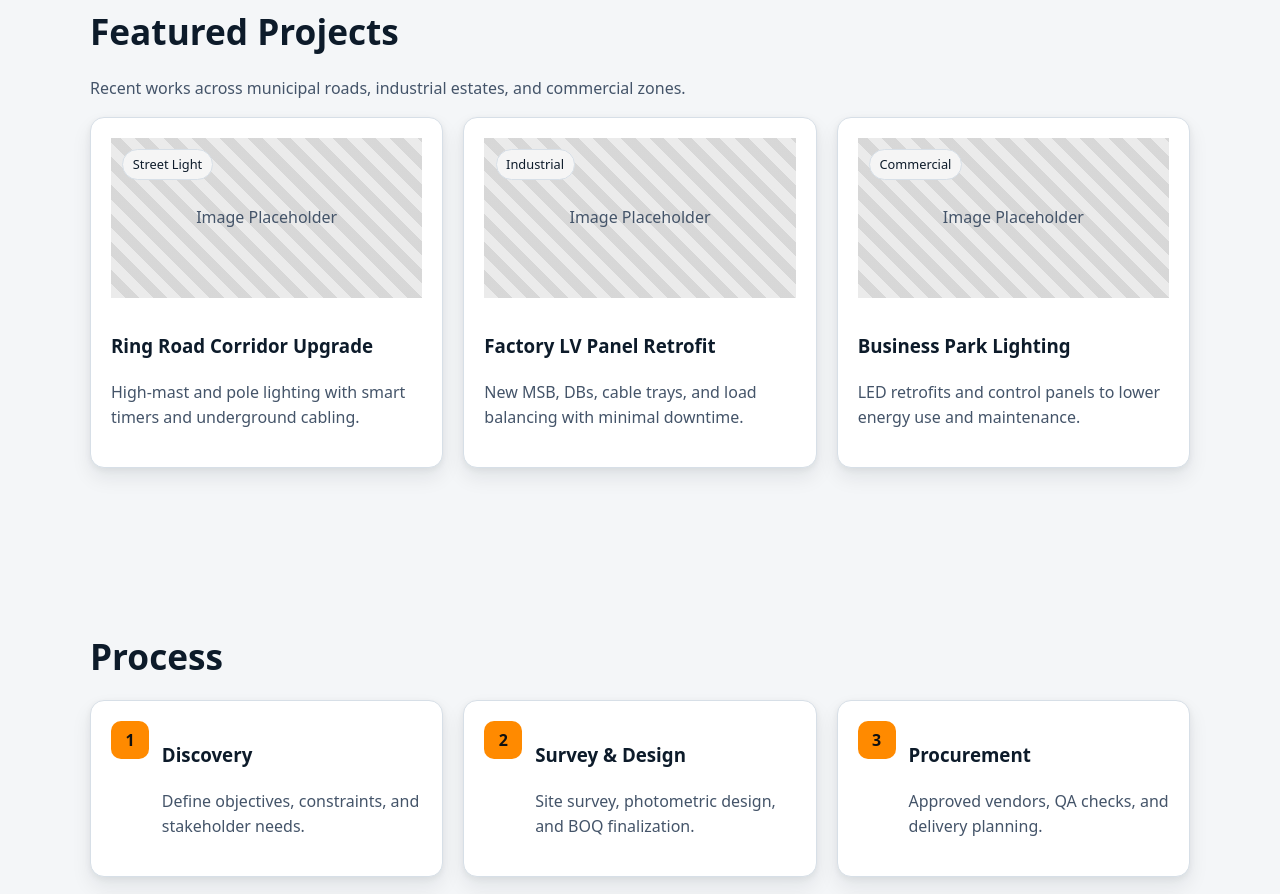
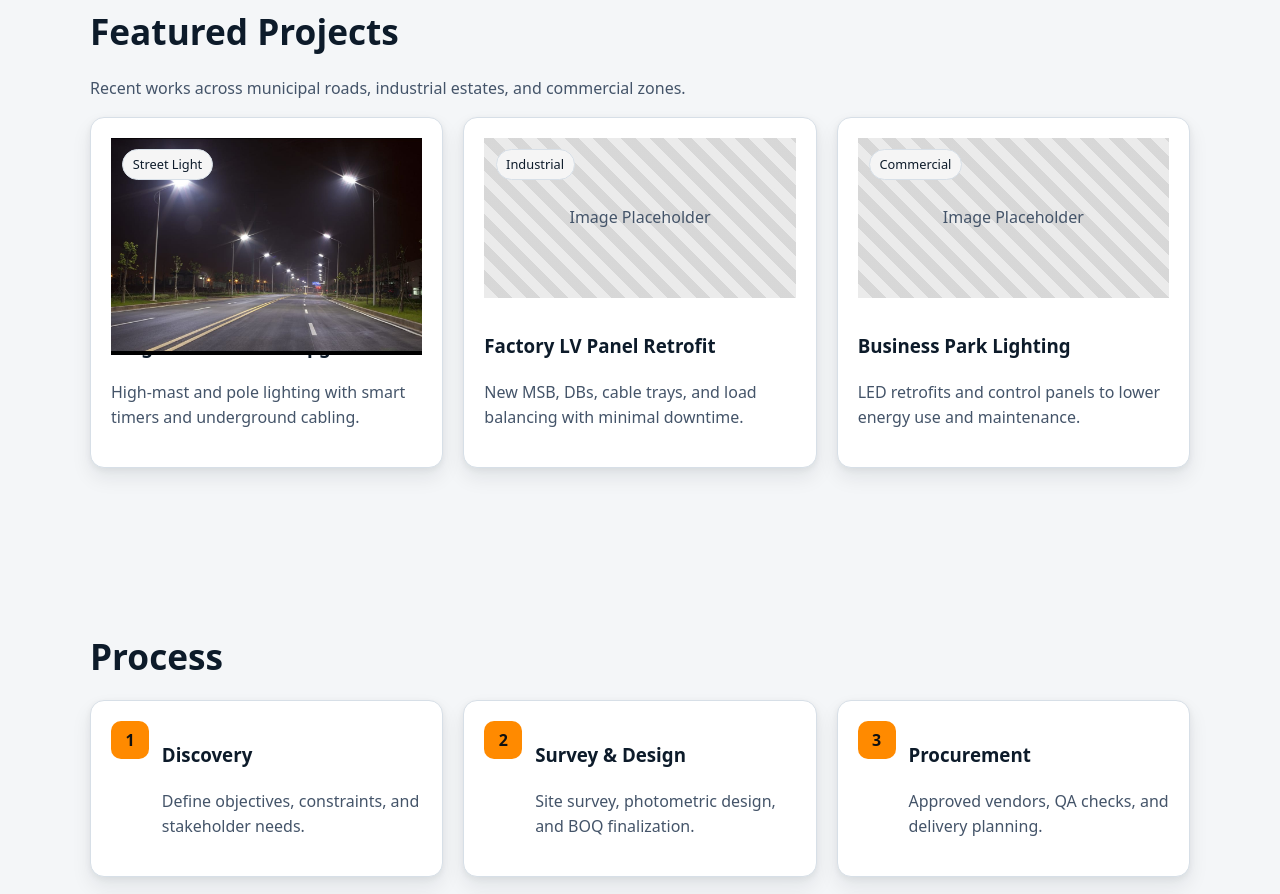
Before and after one commit to mazhardev/waqarengineeringworks, a plain HTML site: page index.html in a window 1280 px wide. Shown: the part 1334-2228 px from the top of the page. Drawn offline with Linux system fonts and the light colour scheme.

Commit message:
Update index.html

```diff
--- a/index.html
+++ b/index.html
@@ -306,7 +306,7 @@
           <article class="card project">
             <div class="project-media">
               <span class="pill badge">Street Light</span>
-              <div class="placeholder" role="img" aria-label="Placeholder project image">Image Placeholder</div>
+              <div class="placeholder" role="img" aria-label="Placeholder project image"><img src="1.jpeg" /></div>
             </div>
             <div class="project-body" style="padding-top: .9rem;">
               <h3>Ring Road Corridor Upgrade</h3>
```
